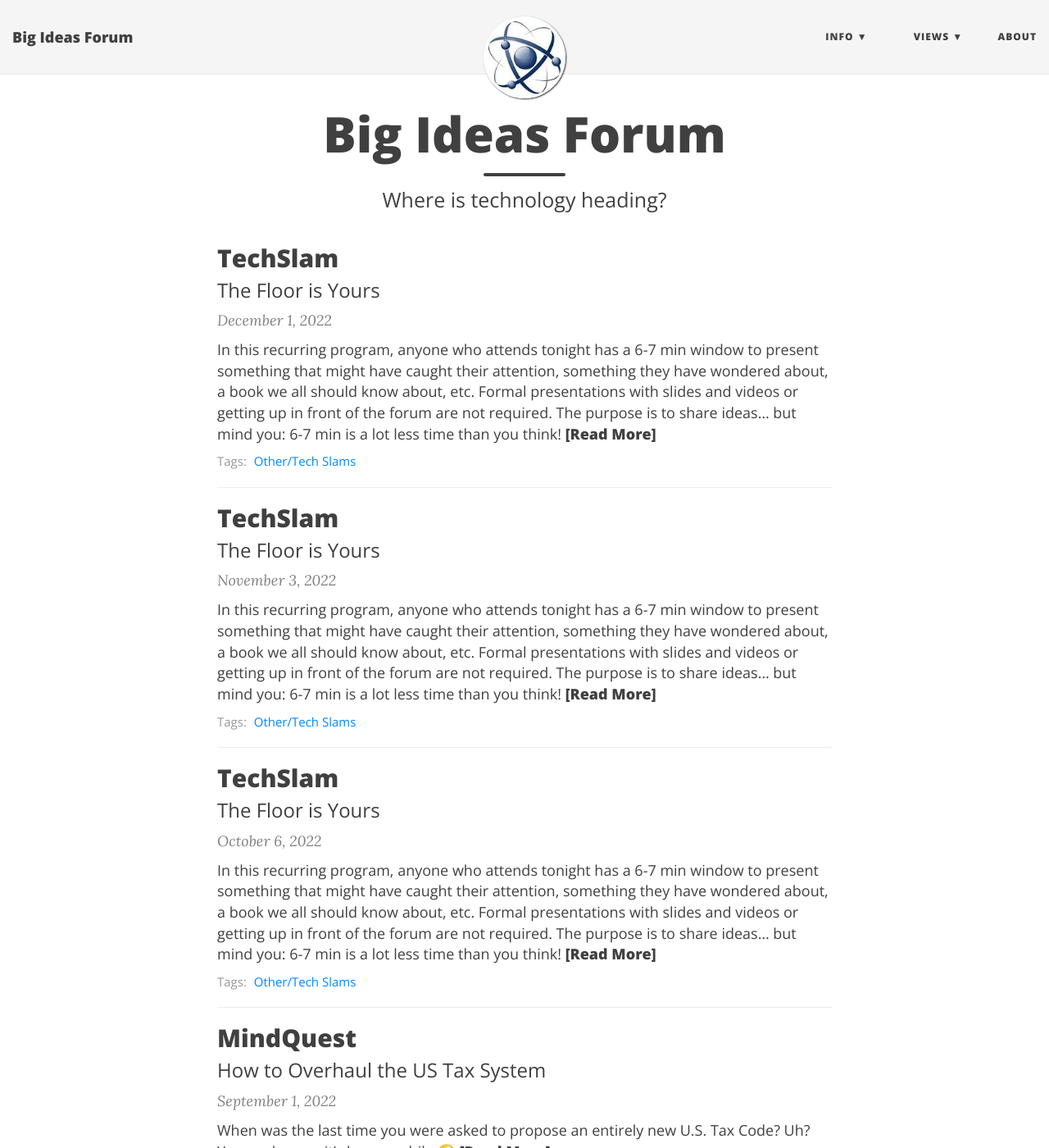
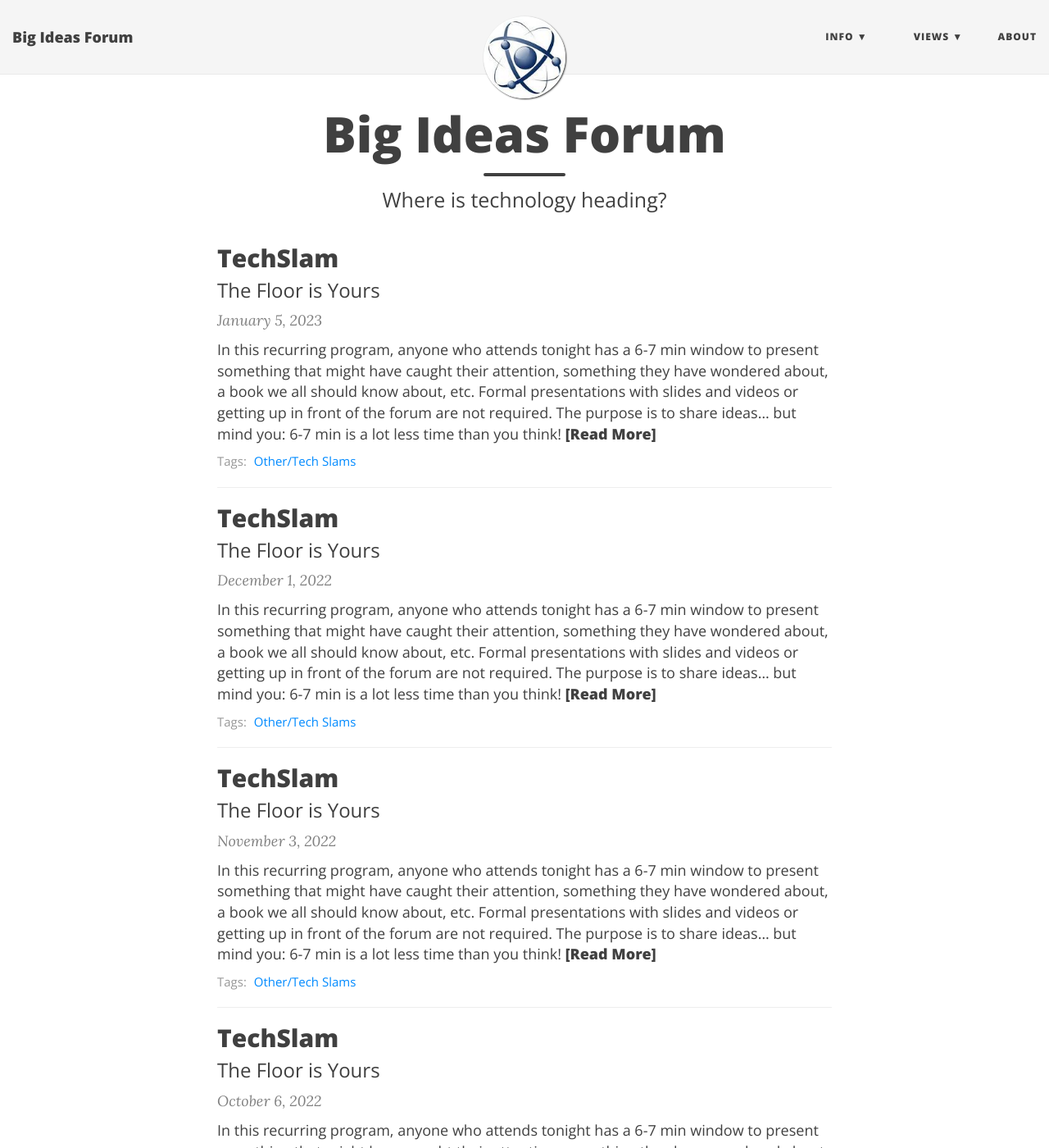
Before and after one commit to BigIdeasForum/bigideasforum.github.io, a Jekyll site: the page built from index.html, in a window 1280 px wide and 1400 px high. Shown: the whole window at 82% size. Built offline with Jekyll 4.4.1, drawn with Linux system fonts in a browser that asks for light colours; nearby versions of some CDN libraries; the list of posts is cut into pages by our own code; some of the changed text lies outside the part shown.

Commit message:
add latest event

```diff
--- /dev/null
+++ b/_posts/2023/2023-01-05-tech-slam17.md
@@ -0,0 +1,23 @@
+---
+layout: post
+title:  TechSlam
+subtitle: The Floor is Yours
+date:   2023-01-05 16:30:00
+categories: Group
+tags: [Other/Tech Slams]
+bigimg: /img/slam.jpg
+---
+In this recurring program, anyone who attends tonight has a 6-7 min window to present something that might have caught their attention, something they have wondered about, a book we all should know about, etc. Formal presentations with slides and videos or getting up in front of the forum are not required. The purpose is to share ideas... but mind you: 6-7 min is a lot less time than you think!
+
+It’s fun, it’s informal, it’s fast moving. Be there!
+
+### Follow-Up
+
+1. [An overview of science breakthroughs in 2022](/assets/present/2023/2023-01-05/tech_slam.pdf) (PDF) (Torben)
+
+2. [Moen shows a Smart Sprinkler Controller with soil sensor at CES](https://www.msn.com/en-us/news/technology/moen-shows-a-smart-sprinkler-controller-with-soil-sensor-at-ces/ar-AA15WiDO) (Pam)
+
+3. Luminar safety systems for traffic:
+[Luminar Achieves New Wins; Expands Roadmap at CES](https://finance.yahoo.com/news/luminar-achieves-wins-expands-roadmap-220000298.html?guccounter=1) (Pam)
+
+4. AI: ChatGPT introduction and examples (Kevin)
```
Also changed, not shown: about.md (line endings or trailing spaces), 1 other file.
